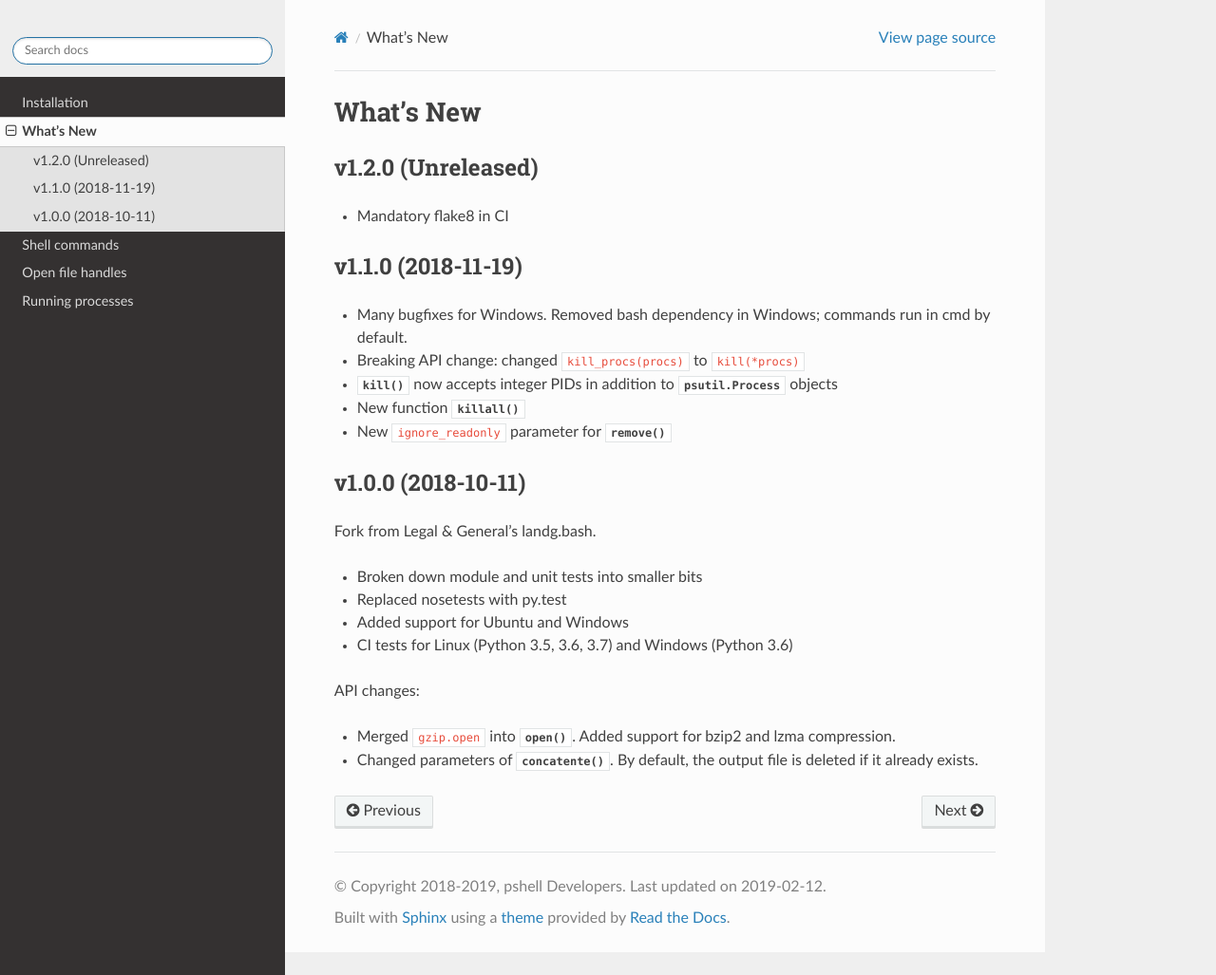
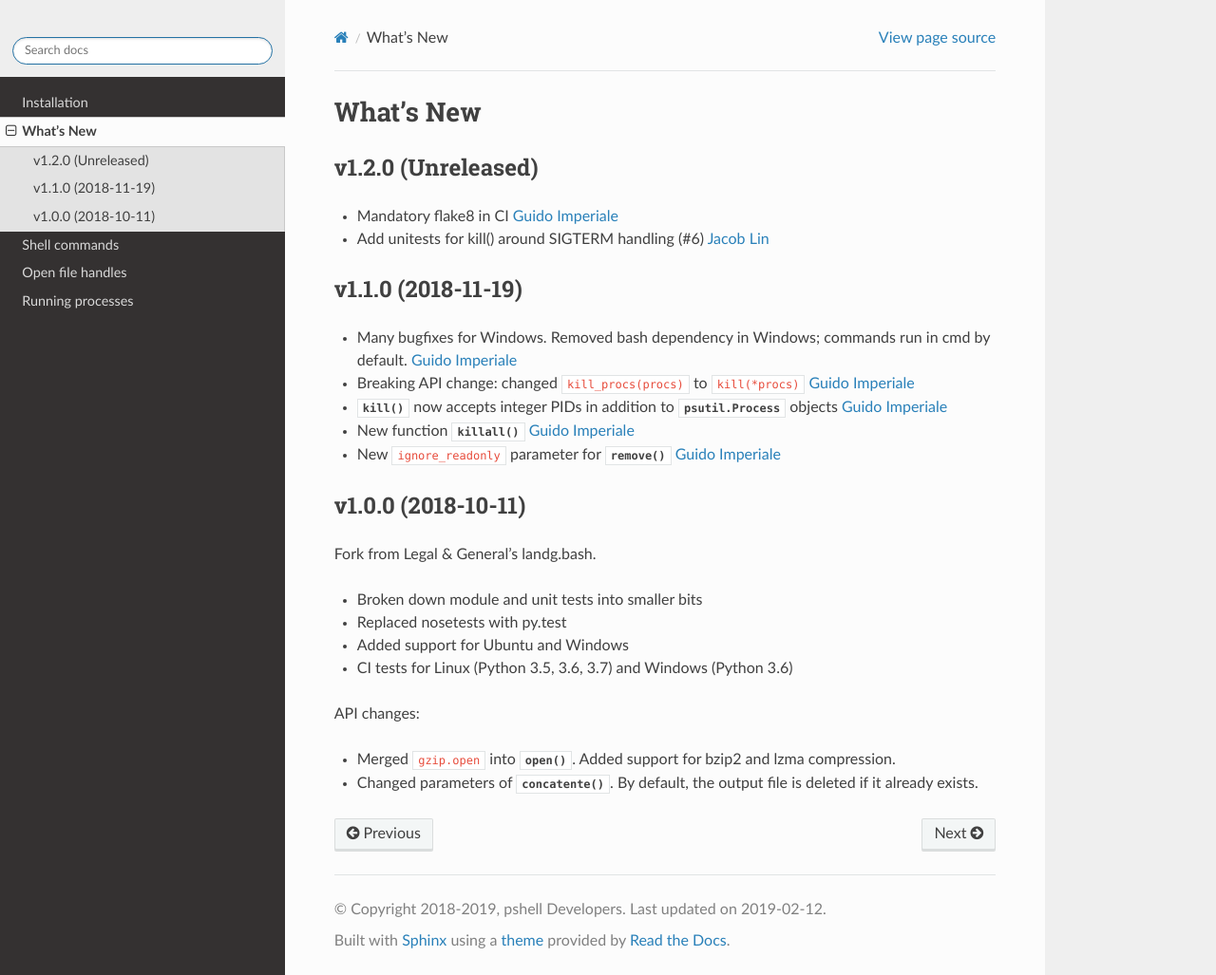
Before and after one commit to crusaderky/pshell, a Sphinx documentation site: the page built from doc/whats-new.rst, in a window 1280 px wide and 1027 px high. Shown: the whole window at 95% size. Built offline with Sphinx 7.4.7 and the Read the Docs theme 2.0.0, drawn with Linux system fonts in a browser that asks for light colours; pages that are not in the unit, such as notebooks, are missing from menus; the version number could not be read and is left out.

Commit message:
Authors in What's New

```diff
--- a/doc/whats-new.rst
+++ b/doc/whats-new.rst
@@ -8,7 +8,8 @@ What's New
 v1.2.0 (Unreleased)
 -------------------
 
-- Mandatory flake8 in CI
+- Mandatory flake8 in CI `Guido Imperiale`_
+- Add unitests for kill() around SIGTERM handling (#6) `Jacob Lin`_
 
 
 .. _whats-new.1.1.0:
@@ -17,12 +18,14 @@ v1.1.0 (2018-11-19)
 -------------------
 
 - Many bugfixes for Windows. Removed bash dependency in Windows;
-  commands run in cmd by default.
+  commands run in cmd by default. `Guido Imperiale`_
 - Breaking API change: changed ``kill_procs(procs)`` to ``kill(*procs)``
+  `Guido Imperiale`_
 - :func:`~pshell.kill` now accepts integer PIDs in addition to
-  :class:`psutil.Process` objects
-- New function :func:`~pshell.killall`
+  :class:`psutil.Process` objects `Guido Imperiale`_
+- New function :func:`~pshell.killall` `Guido Imperiale`_
 - New ``ignore_readonly`` parameter for :func:`~pshell.remove`
+  `Guido Imperiale`_
 
 
 .. _whats-new.1.0.0:
@@ -43,3 +46,7 @@ API changes:
   Added support for bzip2 and lzma compression.
 - Changed parameters of :func:`~pshell.concatente`.
   By default, the output file is deleted if it already exists.
+
+
+.. _`Guido Imperiale`: https://github.com/crusaderky
+.. _`Jacob Lin`: https://github.com/jcclin
```
